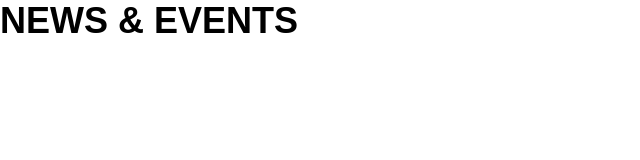
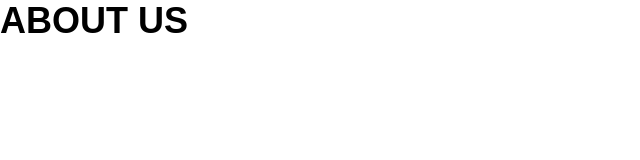
Before and after one commit to LilyDeynoo/my-website, a plain HTML site: page About.html in a window 1280 px wide. Shown: the whole page, without its empty margins (0-640 px from the left). Drawn offline with Linux system fonts and the light colour scheme.

Commit message:
Update About.html

```diff
--- a/About.html
+++ b/About.html
@@ -8,6 +8,6 @@
 </head>
 <body>
 
-<h1>NEWS & EVENTS</h1s>
+<h1>ABOUT US</h1>
 
 </body>
```
